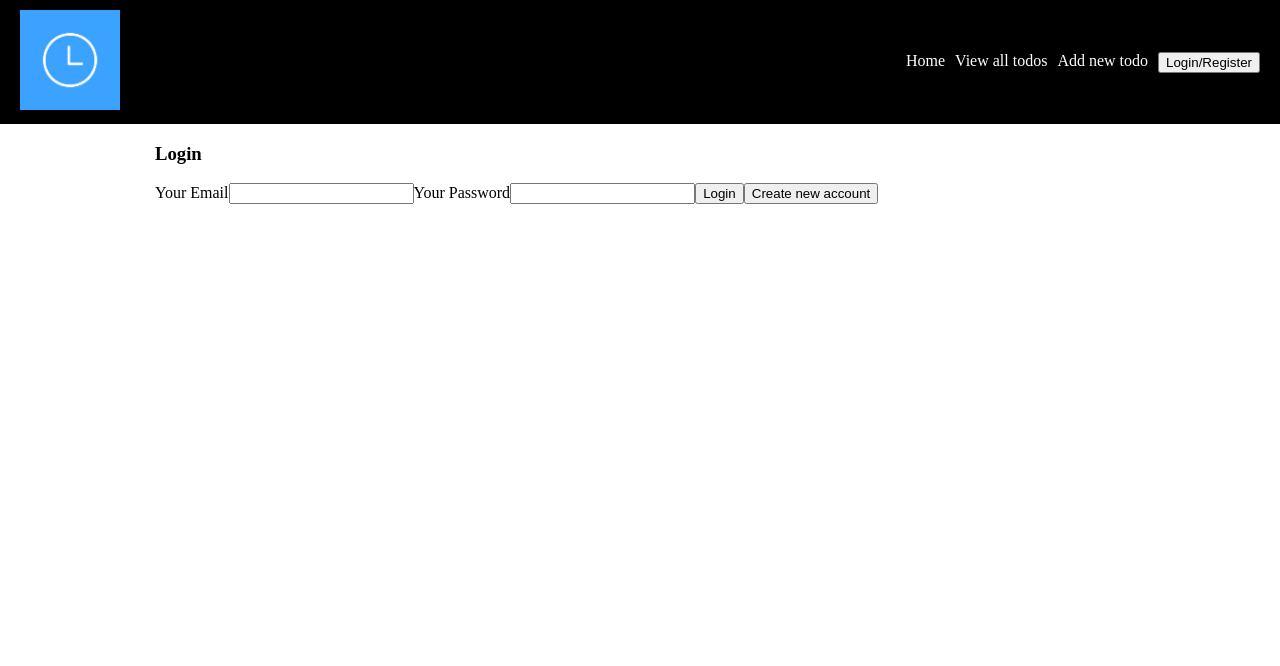
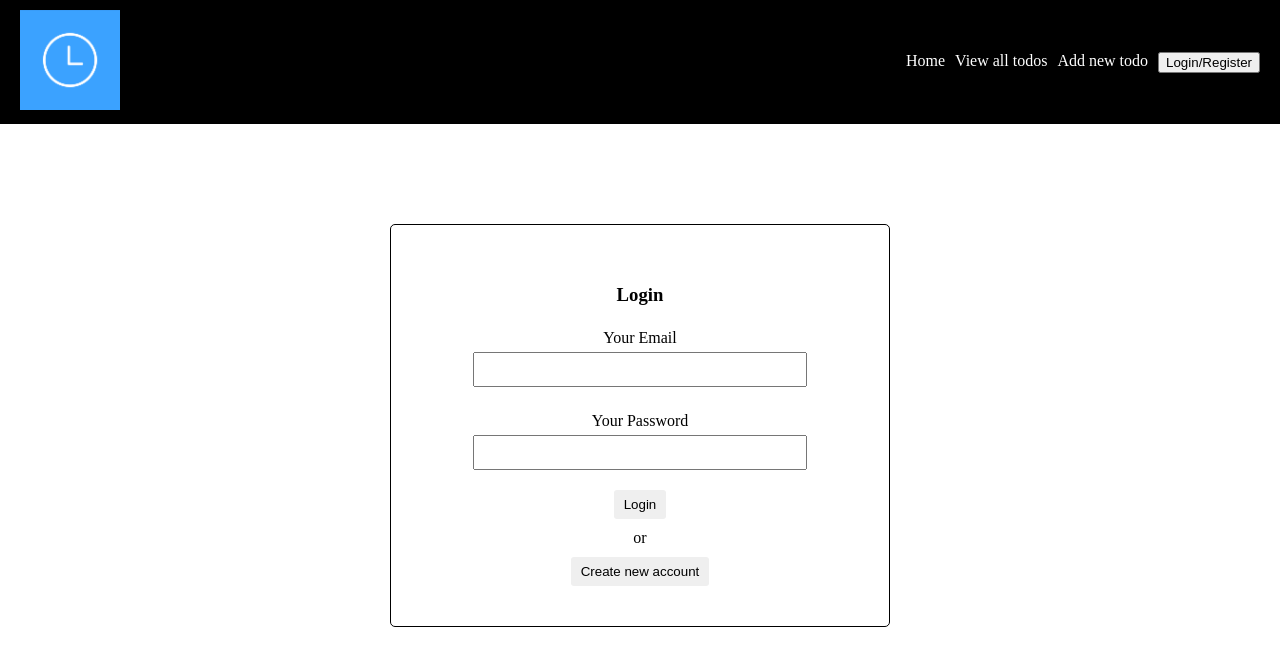
Before and after one commit to xolesteroll/our-todo-app, a React (Create React App) app: page /login in a window 1280 px wide. Shown: the top 666 px of the page. Built offline with nearby package versions, Linux system fonts and the light colour scheme; no server answers.

Commit message:
created loginForm component and some styles for it

```diff
--- a/src/App.js
+++ b/src/App.js
@@ -15,8 +15,8 @@ function App() {
     return (
         <Layout>
             <Routes>
+                    <Route path="/" element={isAuth ? <Homepage/> : <Navigate to="/login"/>}/>
                     <Route path="/login" element={!isAuth ? <Login/> : <Homepage/>}/>
-                    <Route path="/" element={isAuth ? <Homepage/> : <Navigate to="/login"/>}/>
                     <Route path="/add-new" element={isAuth ? <NewTodo/> : <Navigate to="/login"/>}/>
                     <Route path="/all-todos" element={isAuth ? <Tabs/> : <Navigate to="/login"/>}/>
                     <Route path="*" element={<NotFound/>}/>
--- a/src/components/Login/Login.js
+++ b/src/components/Login/Login.js
@@ -4,10 +4,9 @@ import {useNavigate} from "react-router-dom";
 import {authActions} from "../../store/slices/authSlice";
 import {loginThunk, registerThunk} from "../../store/thunks/authThunks";
 import Modal from "../UI/Modal/Modal";
+import LoginForm from "./LoginForm/LoginForm";
 
 const Login = () => {
-        const [emailValue, setEmailValue] = useState('')
-        const [passwordValue, setPasswordValue] = useState('')
         const [isLogin, setIsLogin] = useState(true)
 
         const error = useSelector(state => state.auth.error)
@@ -15,27 +14,11 @@ const Login = () => {
         const dispatch = useDispatch()
         const navigate = useNavigate()
 
-        const onChangeEmailValueHandler = (e) => {
-            const emailText = e.target.value
-            setEmailValue(emailText)
-        }
-
-        const onChangePasswordValueHandler = (e) => {
-            const passText = e.target.value
-            setPasswordValue(passText)
-        }
-
         const onChangeIsLogin = () => {
             setIsLogin(prevState => !prevState)
         }
 
-        const onLoginSubmitHandler = async (e) => {
-            e.preventDefault()
-            const data = {
-                email: emailValue,
-                password: passwordValue
-            }
-
+        const onLoginSubmitHandler = async (data) => {
             isLogin ? await dispatch(loginThunk(data)) : await dispatch(registerThunk(data))
             error ? console.log(error) : navigate('/')
         }
@@ -48,20 +31,11 @@ const Login = () => {
         return (
             <>
                 {error && <Modal onClose={onCloseModal} message={error}/>}
-                <form onSubmit={onLoginSubmitHandler}>
-                    <h3>{isLogin ? "Login" : "Sign Up"}</h3>
-                    <label htmlFor="email">
-                        Your Email
-                    </label>
-                    <input type="email" value={emailValue} onChange={onChangeEmailValueHandler}/>
-                    <label htmlFor="password">
-                        Your Password
-                    </label>
-                    <input type="password" value={passwordValue} onChange={onChangePasswordValueHandler}/>
-                    <button type="submit">{isLogin ? "Login" : "Register"}</button>
-                    <button type="button"
-                            onClick={onChangeIsLogin}>{isLogin ? "Create new account" : "Login with existing account"}</button>
-                </form>
+                <LoginForm
+                    onFormSubmit={onLoginSubmitHandler}
+                    isLogin={isLogin}
+                    onChangeIsLogin={onChangeIsLogin}
+                />
             </>
         );
     }
--- /dev/null
+++ b/src/components/Login/LoginForm/LoginForm.js
@@ -0,0 +1,55 @@
+import React, {useState} from 'react';
+
+import c from './LoginForm.module.css'
+
+const LoginForm = ({
+                       onFormSubmit,
+                       isLogin,
+                       onChangeIsLogin
+}) => {
+    const [emailValue, setEmailValue] = useState('')
+    const [passwordValue, setPasswordValue] = useState('')
+
+
+    const onChangeEmailValueHandler = (e) => {
+        const emailText = e.target.value
+        setEmailValue(emailText)
+    }
+
+    const onChangePasswordValueHandler = (e) => {
+        const passText = e.target.value
+        setPasswordValue(passText)
+    }
+
+    const sendDataOnSubmitHAndler = (e) => {
+        e.preventDefault()
+        onFormSubmit({
+            email: emailValue,
+            password: passwordValue
+        })
+    }
+
+    return (
+        <form className={c.form} onSubmit={sendDataOnSubmitHAndler}>
+            <h3 className={c.formTitle}>{isLogin ? "Login" : "Sign Up"}</h3>
+            <div className={c.formFields}>
+                <label htmlFor="email">
+                    Your Email
+                </label>
+                <input type="email" value={emailValue} onChange={onChangeEmailValueHandler}/>
+                <label htmlFor="password">
+                    Your Password
+                </label>
+                <input type="password" value={passwordValue} onChange={onChangePasswordValueHandler}/>
+            </div>
+            <div className={c.formControls}>
+                <button className={c.loginBtn} type="submit">{isLogin ? "Login" : "Register"}</button>
+                <p>or</p>
+                <button className={c.isLoginBtn} type="button"
+                        onClick={onChangeIsLogin}>{isLogin ? "Create new account" : "Login with existing account"}</button>
+            </div>
+        </form>
+    );
+};
+
+export default LoginForm;
--- /dev/null
+++ b/src/components/Login/LoginForm/LoginForm.module.css
@@ -0,0 +1,50 @@
+.form {
+    max-width: 500px;
+    margin: 100px auto;
+    min-height: 400px;
+    padding: 40px;
+    text-align: center;
+    border: 1px solid #000000;
+    border-radius: 5px;
+    display: flex;
+    flex-direction: column;
+    align-items: center;
+    justify-content: space-between;
+}
+
+.formFields {
+    width: 100%;
+}
+
+.form input {
+    max-width: 80%;
+    width: 100%;
+    min-height: 35px;
+    margin: 0 auto 20px;
+    display: block;
+}
+
+.form label {
+    display: inline-block;
+    padding: 5px;
+}
+
+.formControls {
+    display: flex;
+    flex-direction: column;
+    justify-content: space-between;
+    align-items: center;
+    margin-top: auto;
+}
+
+.formControls p {
+    margin: 10px;
+}
+
+.formControls button {
+    cursor: pointer;
+    width: fit-content;
+    border: none;
+    padding: 7px 10px;
+    border-radius: 3px;
+}
--- a/src/store/slices/todosSlice.js
+++ b/src/store/slices/todosSlice.js
@@ -4,7 +4,6 @@ import {addTodo, changeTodoStatus, deleteTodo, fetchTodos, restoreTodo} from "..
 
 const initialState = {
     todos: [],
-    deletedTodos: [],
     statuses: [
         {
             id: 'active',
--- a/src/store/thunks/authThunks.js
+++ b/src/store/thunks/authThunks.js
@@ -27,8 +27,6 @@ export const loginThunk = createAsyncThunk(
         } else {
             return responseData
         }
-
-
     }
 )
 
--- a/src/store/thunks/todoThunks.js
+++ b/src/store/thunks/todoThunks.js
@@ -9,7 +9,6 @@ export const fetchTodos = createAsyncThunk(
         try {
             const response = await fetch(`${dbUrl}/todos.json`)
             const data = await response.json()
-            console.log(data)
             return data
         } catch (e) {
             console.log(e.message)
@@ -19,11 +18,11 @@ export const fetchTodos = createAsyncThunk(
 
 export const addTodo = createAsyncThunk(
     'todos/addTodo',
-    async (data) => {
+    async ({todo}) => {
         try {
             const response = await fetch(`${dbUrl}/todos.json`, {
                 method: 'POST',
-                body: JSON.stringify(data.todo),
+                body: JSON.stringify(todo),
                 headers: {
                     'Content-Type': 'application/json'
                 }
@@ -31,7 +30,7 @@ export const addTodo = createAsyncThunk(
             const responseData = await response.json()
             return {
                 id: responseData.name,
-                ...data.todo
+                ...todo
             }
         } catch (e) {
             console.log(e.message)
@@ -42,20 +41,19 @@ export const addTodo = createAsyncThunk(
 
 export const changeTodoStatus = createAsyncThunk(
     'todos/changeStatus',
-    async (data) => {
+    async ({id, status, oldStatus}) => {
         try {
-            debugger
-            await fetch(`${dbUrl}/todos/${data.id}.json`, {
+            await fetch(`${dbUrl}/todos/${id}.json`, {
                 method: 'PATCH',
                 body: JSON.stringify({
-                    oldStatus: data.oldStatus,
-                    status: data.status
+                    oldStatus: oldStatus,
+                    status: status
                 }),
                 headers: {
                     'Content-Type': 'application/json'
                 }
             })
-            return {id: data.id, status: data.status}
+            return {id, status}
         } catch (e) {
             console.log(e.message)
         }
@@ -64,19 +62,19 @@ export const changeTodoStatus = createAsyncThunk(
 
 export const deleteTodo = createAsyncThunk(
     'todos/deleteTodo',
-    async (data) => {
+    async ({id, status}) => {
         try {
-            await fetch(`${dbUrl}/todos/${data.id}.json`, {
+            await fetch(`${dbUrl}/todos/${id}.json`, {
                 method: 'PATCH',
                 body: JSON.stringify({
-                    oldStatus: data.status,
+                    oldStatus: status,
                     status: 'deleted',
                 }),
                 headers: {
                     'Content-Type': 'application/json'
                 }
             })
-            return {id: data.id}
+            return {id}
         } catch (e) {
             console.log(e.message)
         }
@@ -85,18 +83,18 @@ export const deleteTodo = createAsyncThunk(
 
 export const restoreTodo = createAsyncThunk(
     'todos/restoreTodo',
-    async (data) => {
+    async ({id, oldStatus}) => {
         try {
-            await fetch(`${dbUrl}/todos/${data.id}.json`, {
+            await fetch(`${dbUrl}/todos/${id}.json`, {
                 method: 'PATCH',
                 body: JSON.stringify({
-                    status: data.oldStatus,
+                    status: oldStatus,
                 }),
                 headers: {
                     'Content-Type': 'application/json'
                 }
             })
-            return {id: data.id, oldStatus: data.oldStatus}
+            return {id, oldStatus}
         } catch (e) {
             console.log(e.message)
         }
```
Also changed, not shown: src/api/todosApi.js (deleted, +0 -30 lines).
